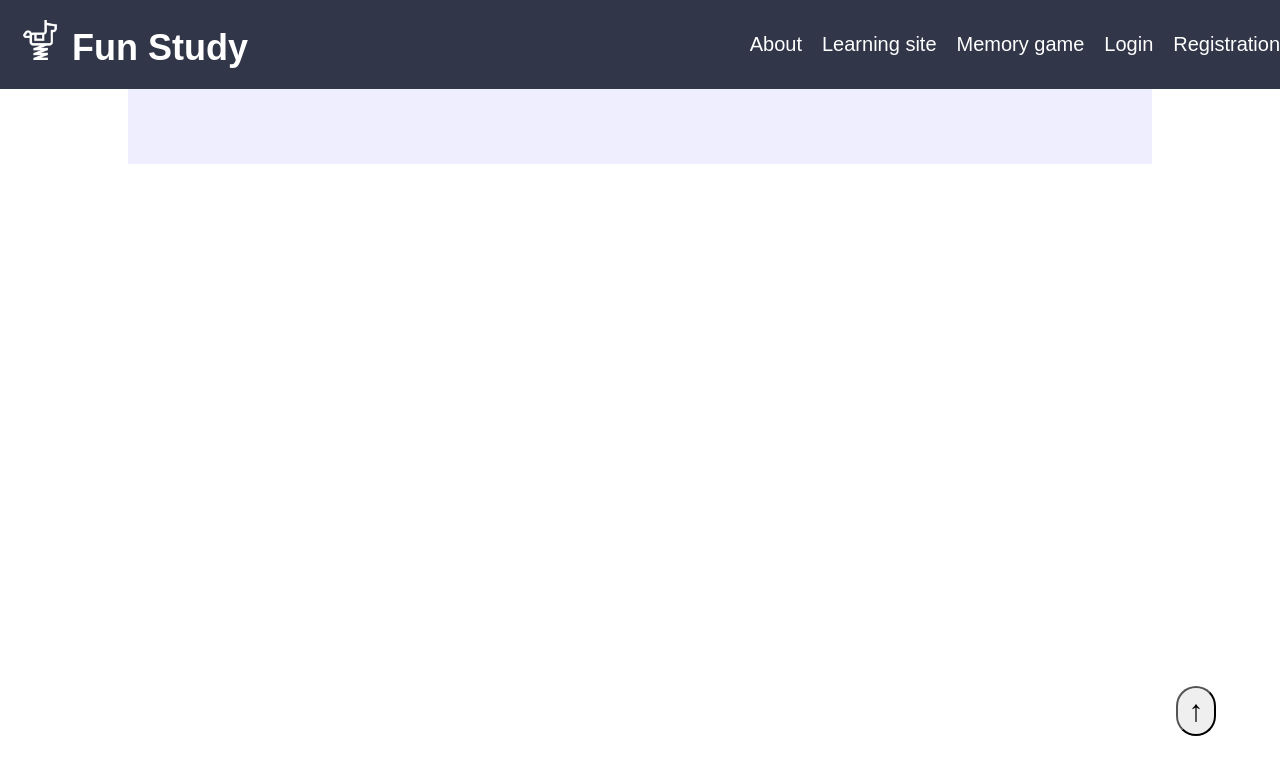
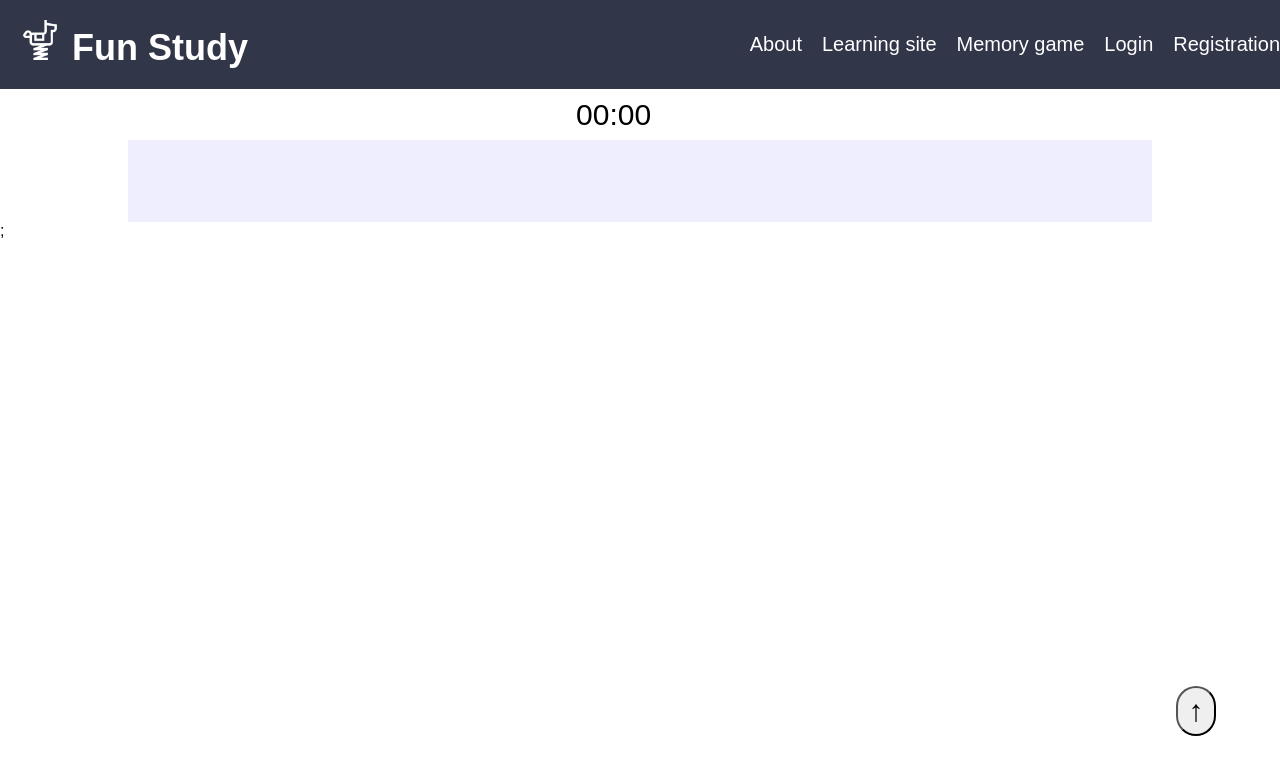
Before and after one commit to AdamSallai/FunStudy, a React (Create React App) app: page /memorygame in a window 1280 px wide. Shown: the top 774 px of the page. Built offline with nearby package versions, Linux system fonts and the light colour scheme; no server answers.

Commit message:
add stopwatch element to memory game

```diff
--- a/src/components/MemoryGame.js
+++ b/src/components/MemoryGame.js
@@ -1,11 +1,12 @@
 import React from "react";
 import styled from "styled-components";
 import GetMemoryCard from "./GetMemoryCard";
+import Timer from "./Stopwatch";
 
 export default function MemoryGame(props) {
   const content = [];
-  const difficulty = props.location.search.split('=')[1];
-  const amount = difficulty === 'easy' ? 4 : 8;
+  const difficulty = props.location.search.split("=")[1];
+  const amount = difficulty === "easy" ? 4 : 8;
   for (let i = 0; i < amount; i++) {
     const memo = GetMemoryCard();
     content.push(memo[0]);
@@ -14,7 +15,12 @@ export default function MemoryGame(props) {
 
   shuffle(content);
 
-  return <GameBoard>{content}</GameBoard>;
+  return (
+    <div>
+      <Timer key={amount} amount={amount}/>
+      <GameBoard>{content}</GameBoard>;
+    </div>
+  );
 }
 
 function shuffle(array) {
@@ -22,7 +28,6 @@ function shuffle(array) {
 }
 
 const GameBoard = styled.div`
-  top: 82px;
   padding-top: 82px;
   position: relative;
   display: flex;
--- a/src/components/SelectedCardContext.js
+++ b/src/components/SelectedCardContext.js
@@ -4,6 +4,7 @@ export const SelectedCardContext = createContext();
 
 export const SelectedCardProvider = (props) => {
   const [selectedCards, setSelectedCards] = useState({ card1: "", card2: "" });
+  const [foundCard, setFoundCard] = useState(0);
 
   useEffect(() => {
     checkSelectedCards();
@@ -11,13 +12,14 @@ export const SelectedCardProvider = (props) => {
 
   const checkSelectedCards = () => {
     if (selectedCards.card2 !== "") {
-      if (selectedCards.card1[0] === selectedCards.card2[0]) {
-      } else {
+      if (selectedCards.card1[0] !== selectedCards.card2[0]) {
         selectedCards.card1[2]();
         selectedCards.card2[2]();
         setTimeout(() => {
           turnBackCards();
         }, 1000);
+      } else {
+        setFoundCard(foundCard + 1);
       }
       setSelectedCards({ card1: "", card2: "" });
     }
--- /dev/null
+++ b/src/components/Stopwatch.js
@@ -0,0 +1,29 @@
+import React, { useState, useEffect, useContext } from "react";
+import styled from "styled-components";
+import { SelectedCardContext } from "./SelectedCardContext";
+
+export default function Timer({ amount }) {
+  const [foundCard, setFoundCard] = useContext(SelectedCardContext);
+  const [selectedCards, setSelectedCards] = useContext(SelectedCardContext);
+
+  useEffect(() => {}, []);
+
+  return (
+    <StopWatch>
+      <p>00</p>
+      <p>:</p>
+      <p>00</p>
+    </StopWatch>
+  );
+}
+
+const StopWatch = styled.div`
+   margin-top: 90px;
+   margin-right: 45%;
+   margin-left: 45%;
+   width: 10%;
+   height: 50px;
+   display:flex;
+   align-items:center;
+   font-size:30px;
+`;
```
